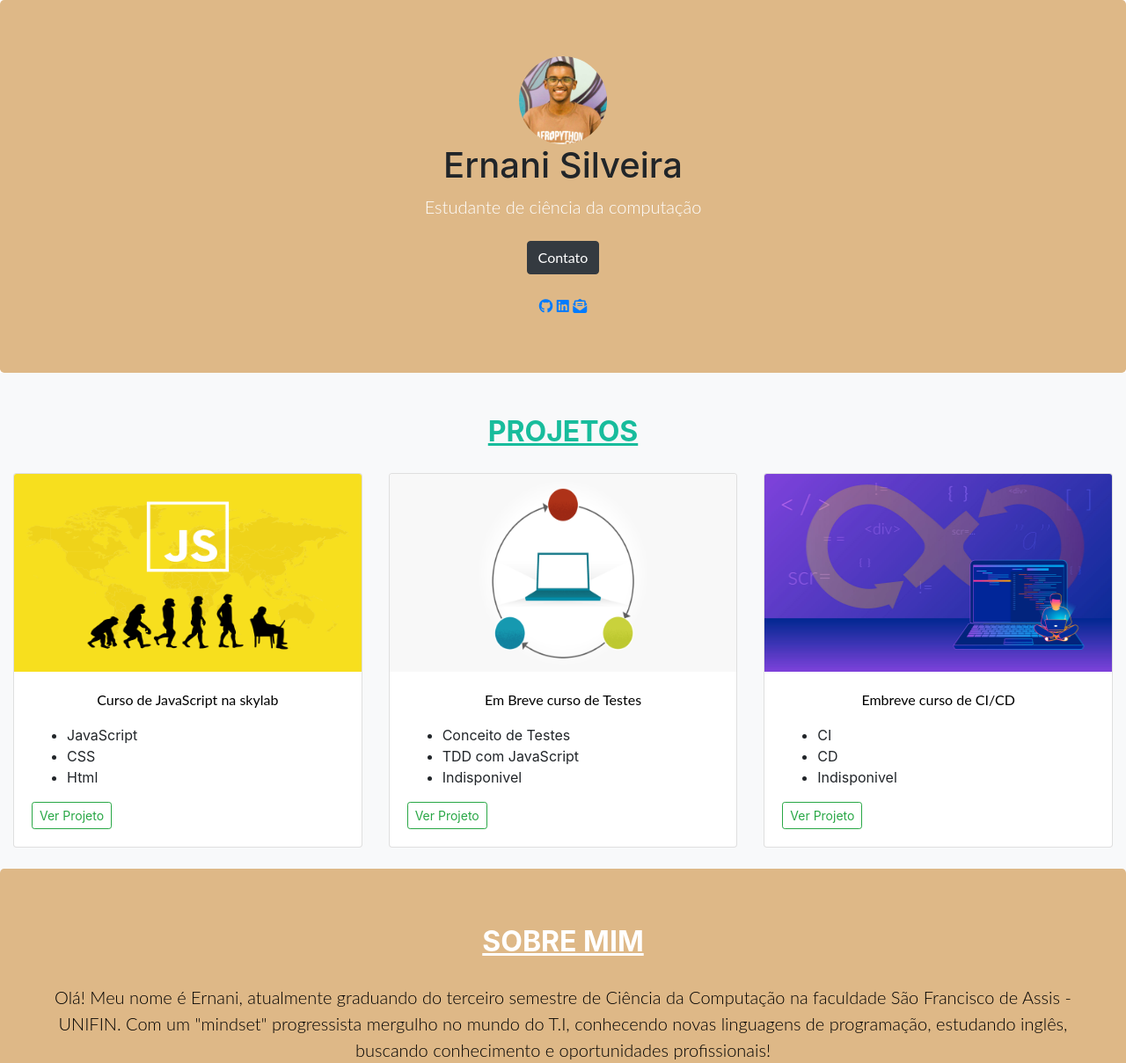
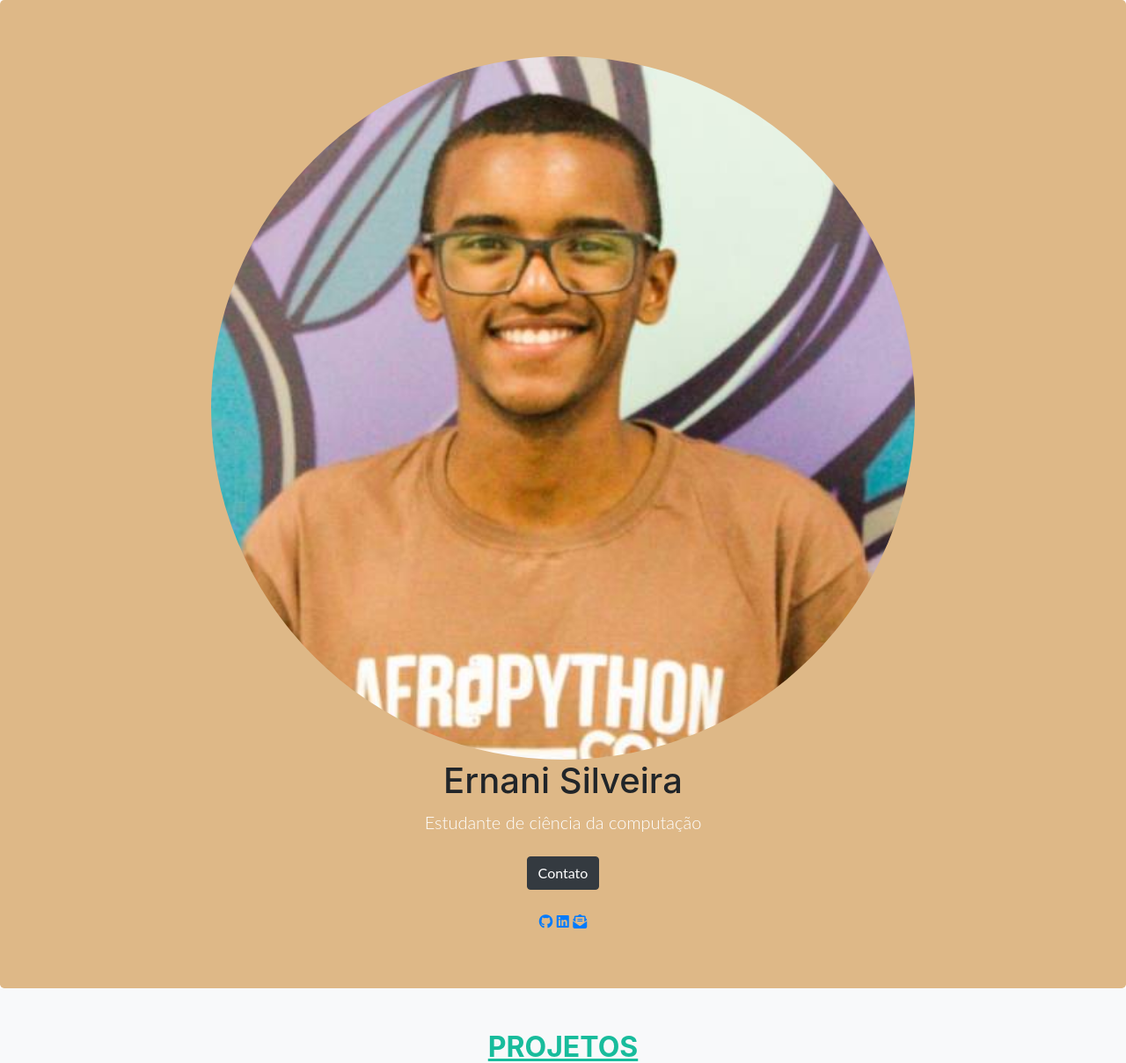
Before and after one commit to ErnaniSilveira16/Meu-Portifolio, a PHP site: page / in a window 1280 px wide. Shown: the part 56-1265 px from the top of the page at 88% size. Run offline with PHP 8.4, Linux system fonts and the light colour scheme; some libraries are stand-ins or nearby versions.

Commit message:
Add files via upload

```diff
--- a/index.php
+++ b/index.php
@@ -20,9 +20,9 @@
     <script src="https://kit.fontawesome.com/d19b8e1807.js" crossorigin="anonymous"></script>
     <style>
         .fotoPerfil {
-            height: 100px;
+            height: 100vh;
             width: auto;
-            max-width: 100px;
+            max-width: 100vw;
             border-radius: 50%;
         }
 
@@ -62,11 +62,6 @@
         }
         .contatoWhatsapp{
             color: green;
-        }
-        .botao {
-            display: block;
-            margin-left: auto;
-            margin-right: auto;
         }
 
 
@@ -198,7 +193,7 @@
                             <div class="d-flex justify-content-between align-items-center">
                                 <div class="btn-group">
                                     <a href="www.google.com.br"> <button type="button"
-                                            class="btn btn-sm btn-outline-success botao">Ver Projeto</button></a>
+                                            class="btn btn-sm btn-outline-success ">Ver Projeto</button></a>
 
                                 </div>
                             </div>
```
